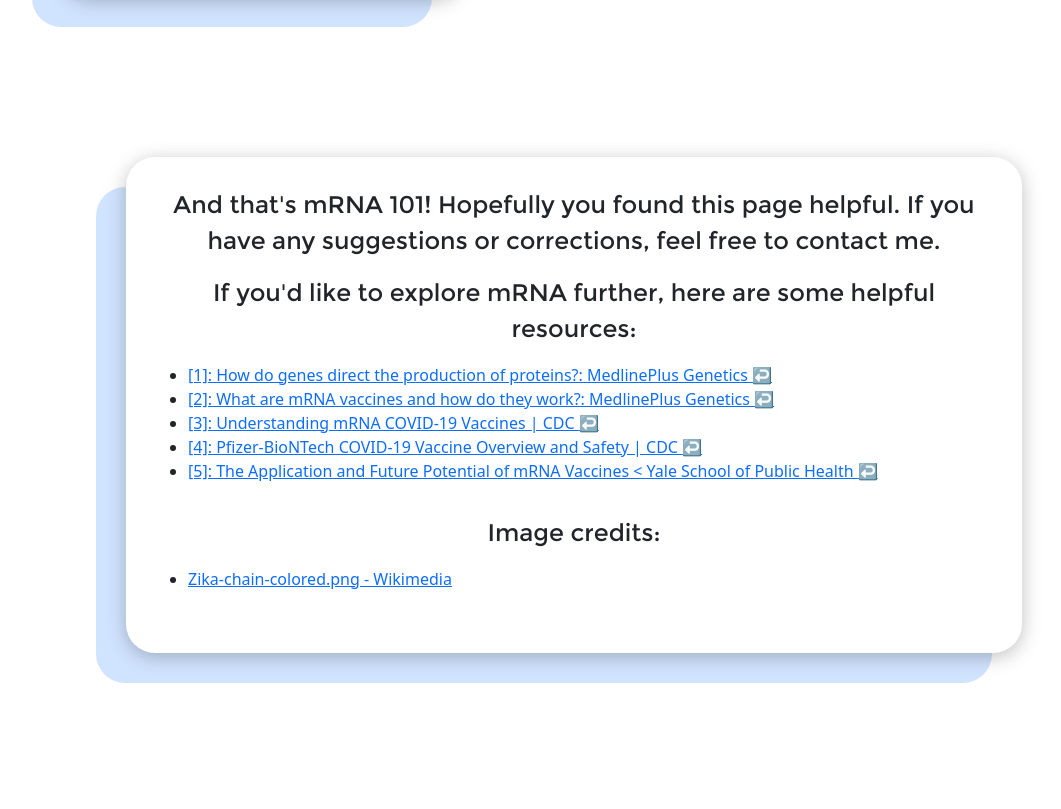
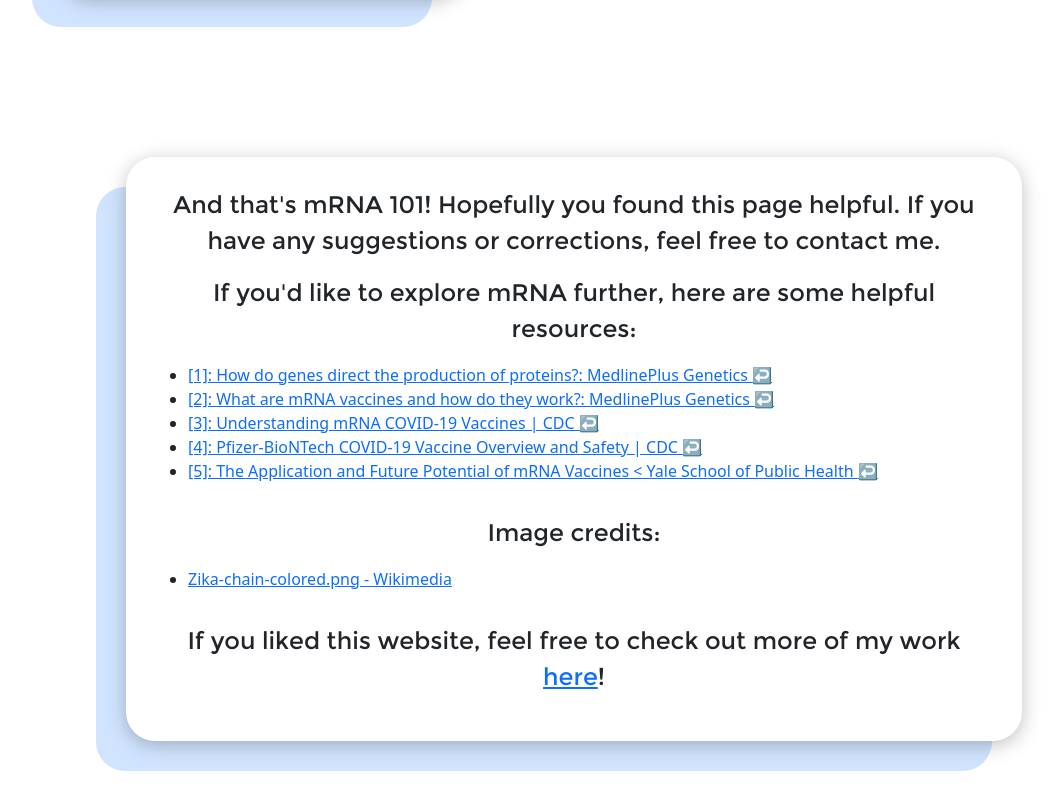
Before and after one commit to ThatNerdSquared/scidemos, a plain HTML site: page index.html in a window 1280 px wide. Shown: the part 8622-9431 px from the top of the page, without its empty margins (66-1127 px from the left). Before the commit the page ends 9375 px from the top, so only its background shows below. Drawn offline with nearby package versions, Linux system fonts and the light colour scheme.

Commit message:
feat: add title + personal links

```diff
--- a/index.html
+++ b/index.html
@@ -3,6 +3,7 @@
 <head>
     <meta name="viewport" content="width=device-width, initial-scale=1">
     <link rel="shortcut icon" type="image/svg" href="./assets/favicon.svg"/>
+    <title>mRNA 101</title>
     <!-- Bootstrap core CSS -->
     <link href="https://cdn.jsdelivr.net/npm/bootstrap@5.1.3/dist/css/bootstrap.min.css" rel="stylesheet" integrity="sha384-1BmE4kWBq78iYhFldvKuhfTAU6auU8tT94WrHftjDbrCEXSU1oBoqyl2QvZ6jIW3" crossorigin="anonymous">
     <link rel="stylesheet" href="style.css">
@@ -319,6 +320,10 @@
                     <li><a href="https://commons.wikimedia.org/wiki/File:Zika-chain-colored.png">Zika-chain-colored.png - Wikimedia</a></li>
                 </ul>
             </p>
+            <p class="text-center">
+                If you liked this website, feel free to check out more of my
+                work <a href="https://nathanyeung.netlify.app" target="_blank" rel="noopener noreferrer">here</a>!
+            </p>
         </div>
     </div>
 </body>
```
Also changed, not shown: 1 other file.
